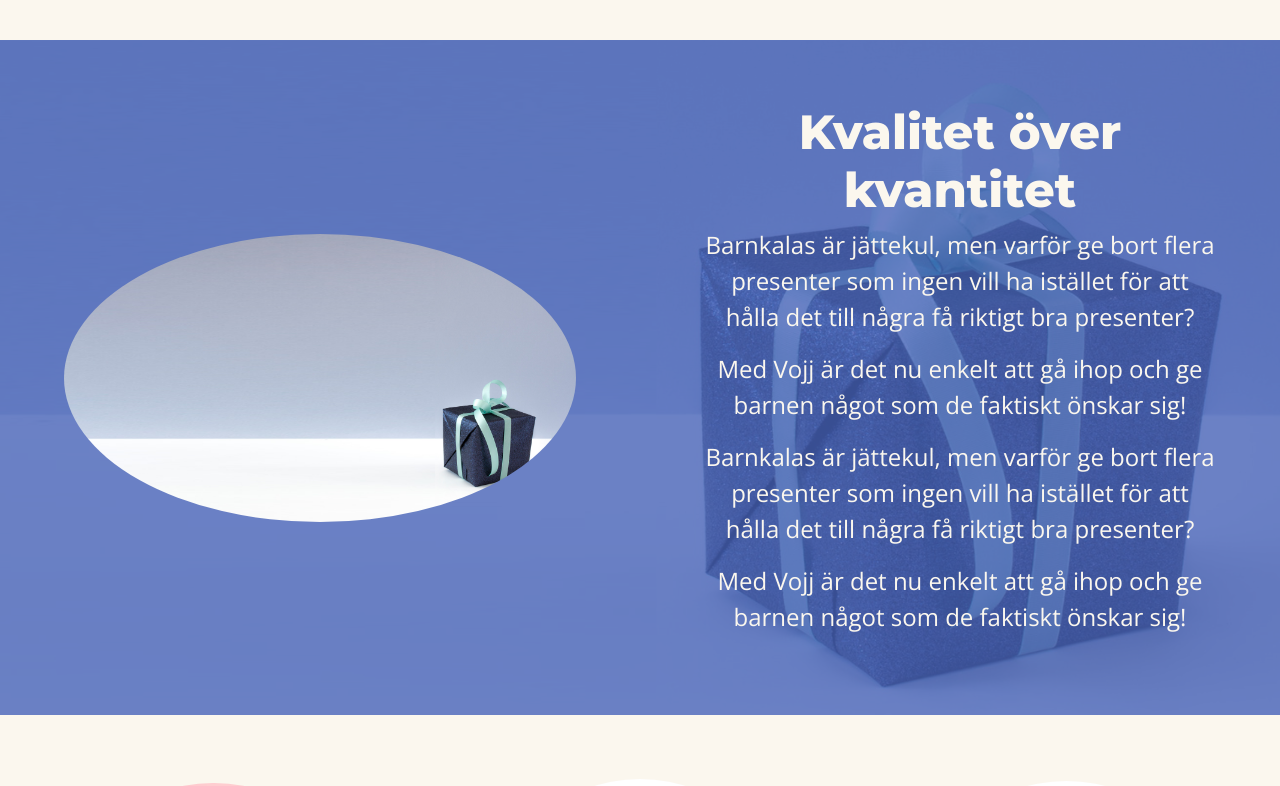
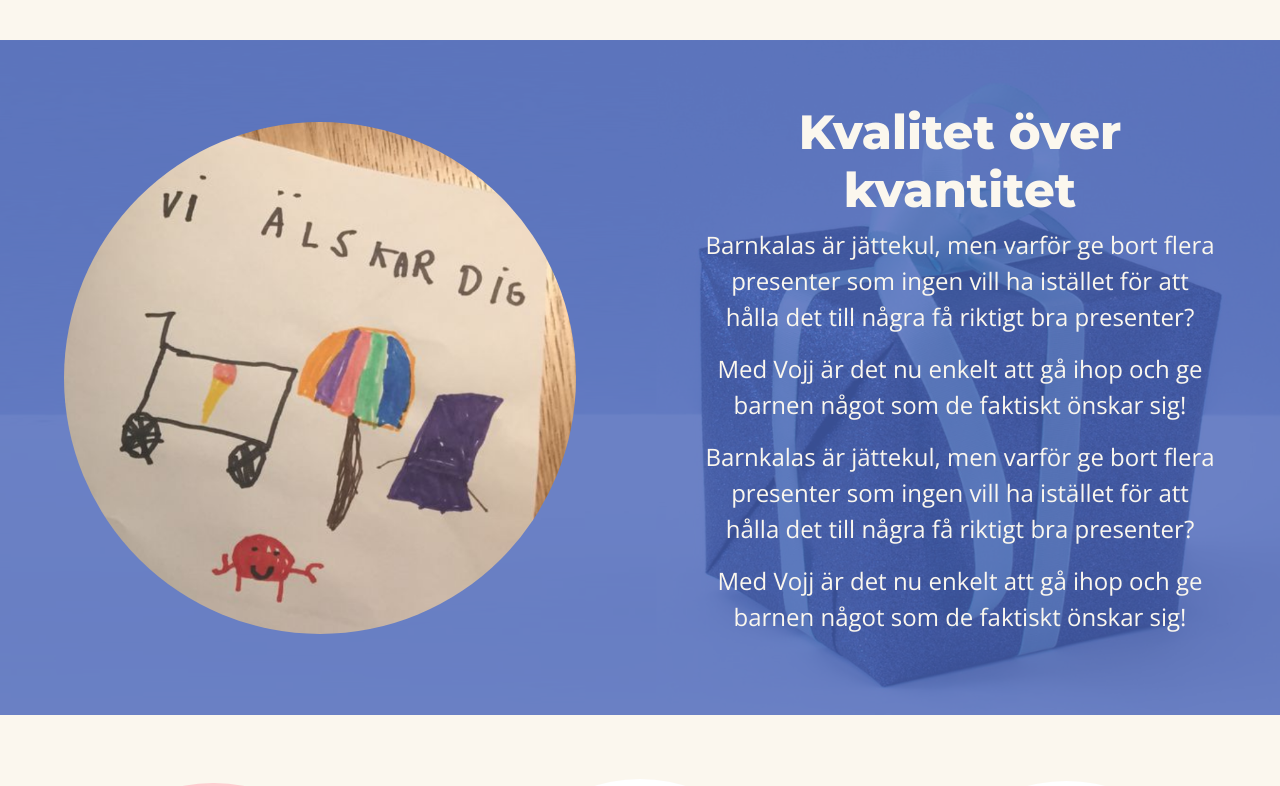
Before and after one commit to tojj/praktik2019, a React (Create React App) app: page / in a window 1280 px wide. Shown: the part 760-1546 px from the top of the page. Built offline with nearby package versions, Linux system fonts and the light colour scheme.

Commit message:
changed img on prodinfo to the one on eye-catcher

```diff
--- a/src/components/StartPage/ProductInfo/index.js
+++ b/src/components/StartPage/ProductInfo/index.js
@@ -4,7 +4,7 @@ import staticData from '../../../staticData'
 const ProductInfo = (props) => (
   <div className="box-container prodinfo-container">
     <div className="box prodinfo-box-1">
-      <img className="box-img fg-image" src="/images/prodinfobg.png" alt="fg" />
+      <img className="box-img fg-image" src="/images/eye-catcher-img.png" alt="fg" />
     </div>
     <div className="box prodinfo-box-2">
       <h2 className="prodinfo-header">Kvalitet över kvantitet</h2>
```
